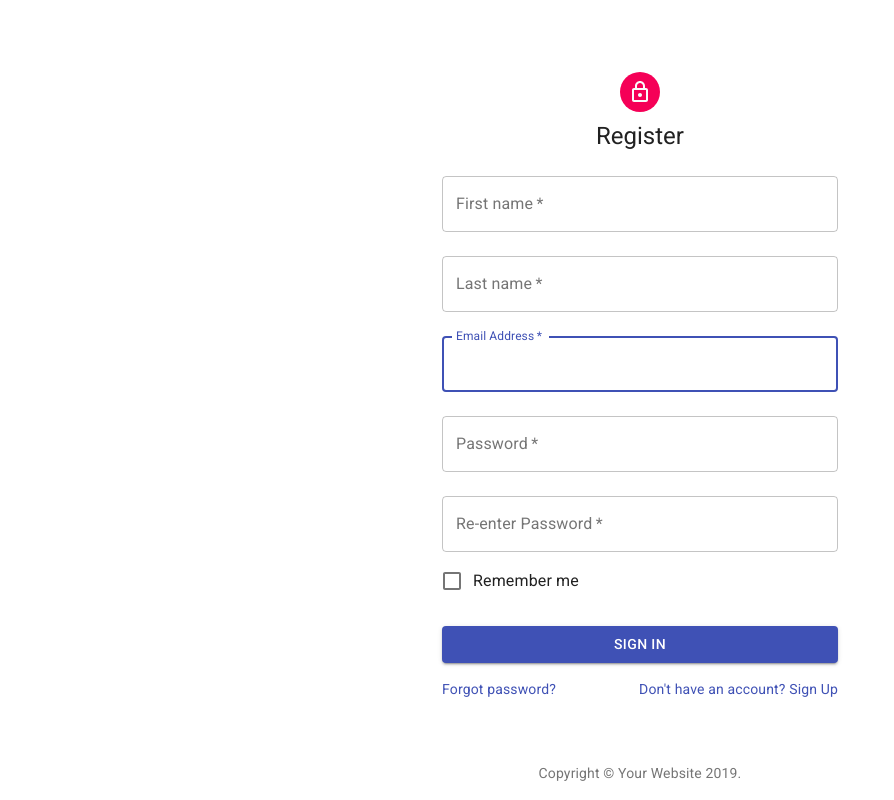
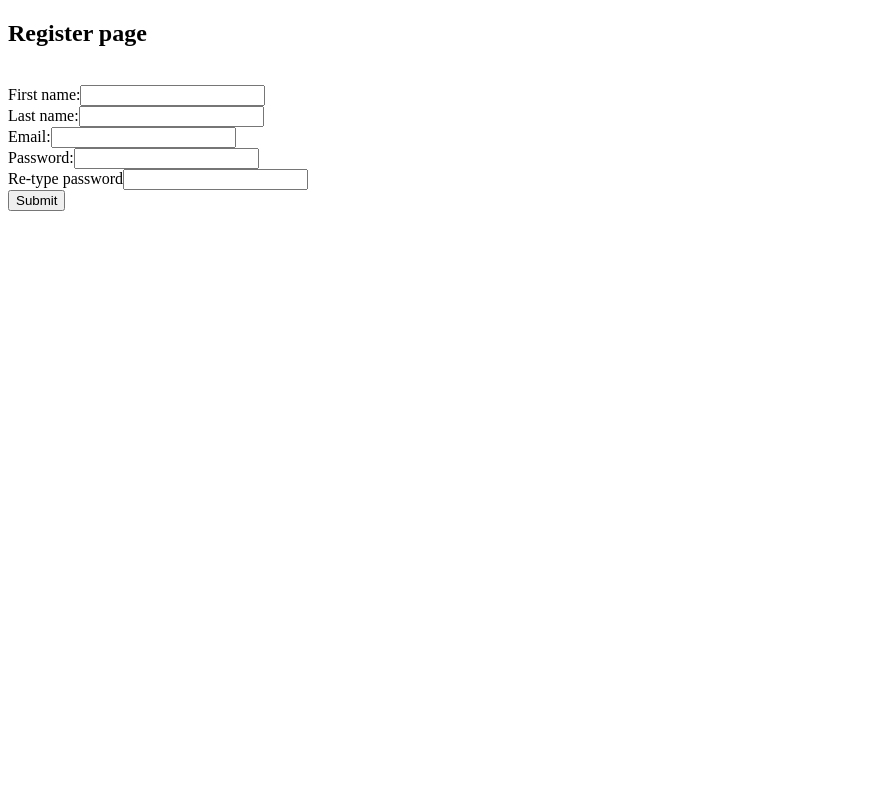
Before and after one commit to MrCookiez/api, a React (Create React App) app in the folder frontend/: page /register in a window 1280 px wide. Shown: the whole page, without its empty margins (0-894 px from the left). Built offline with nearby package versions, Linux system fonts and the light colour scheme.

Commit message:
simplify form

```diff
--- a/frontend/package.json
+++ b/frontend/package.json
@@ -8,6 +8,7 @@
     "eslint": "^6.6.0",
     "react": "^16.11.0",
     "react-dom": "^16.11.0",
+    "react-router-dom": "^5.1.2",
     "react-scripts": "3.2.0"
   },
   "scripts": {
--- a/frontend/src/App.js
+++ b/frontend/src/App.js
@@ -1,6 +1,25 @@
-import React from 'react';
-import SignIn from './pages/register';
+import React, { Component } from 'react';
+import { BrowserRouter, Route, Switch } from 'react-router-dom';
+import Welcome from './pages/Welcome';
+import Register from './pages/Register';
+import Login from './pages/Login';
+import Home from './pages/Home';
 
-const App = () => <SignIn />;
+class App extends Component {
+  render() {
+    return (
+        <BrowserRouter>
+        <div className="App">
+              <Switch>
+                <Route path='/' component={Home} exact>HOME</Route>
+                <Route path='/login' component={Login} />
+                <Route path='/register' component={Register} />
+                <Route path='/welcome' component={Welcome} />
+              </Switch>
+        </div>
+        </BrowserRouter>
+    );
+  }
+}
 
 export default App;
--- /dev/null
+++ b/frontend/src/pages/Home/index.js
@@ -0,0 +1,5 @@
+import React from 'react';
+
+const Home = () => <>Hello World Home</>;
+
+export default Home;
--- /dev/null
+++ b/frontend/src/pages/Login/index.js
@@ -0,0 +1,5 @@
+import React from 'react';
+
+const Login = () => <>Hello World Login</>;
+
+export default Login;
--- /dev/null
+++ b/frontend/src/pages/Welcome/index.js
@@ -0,0 +1,5 @@
+import React from 'react';
+
+const Welcome = () => <>Hello World Welcome</>;
+
+export default Welcome;
--- a/frontend/src/pages/register/index.js
+++ b/frontend/src/pages/register/index.js
@@ -1,157 +1,29 @@
 import React from 'react';
-import Avatar from '@material-ui/core/Avatar';
-import Button from '@material-ui/core/Button';
-import CssBaseline from '@material-ui/core/CssBaseline';
-import TextField from '@material-ui/core/TextField';
-import FormControlLabel from '@material-ui/core/FormControlLabel';
-import Checkbox from '@material-ui/core/Checkbox';
-import Link from '@material-ui/core/Link';
-import Grid from '@material-ui/core/Grid';
-import Box from '@material-ui/core/Box';
-import LockOutlinedIcon from '@material-ui/icons/LockOutlined';
-import Typography from '@material-ui/core/Typography';
-import { makeStyles } from '@material-ui/core/styles';
-import Container from '@material-ui/core/Container';
 
-function Copyright() {
-  return (
-    <Typography variant="body2" color="textSecondary" align="center">
-      {'Copyright © '}
-      <Link color="inherit" href="https://material-ui.com/">
-        Your Website
-      </Link>{' '}
-      {new Date().getFullYear()}
-      {'.'}
-    </Typography>
-  );
-}
+const Register = () => (
+  <>
+    <h2>Register page</h2>
 
-const useStyles = makeStyles(theme => ({
-  '@global': {
-    body: {
-      backgroundColor: theme.palette.common.white,
-    },
-  },
-  paper: {
-    marginTop: theme.spacing(8),
-    display: 'flex',
-    flexDirection: 'column',
-    alignItems: 'center',
-  },
-  avatar: {
-    margin: theme.spacing(1),
-    backgroundColor: theme.palette.secondary.main,
-  },
-  form: {
-    width: '100%', // Fix IE 11 issue.
-    marginTop: theme.spacing(1),
-  },
-  submit: {
-    margin: theme.spacing(3, 0, 2),
-  },
-}));
+    <form action="/welcome">
+      <br/>
+      <label>First name:</label>
+      <input type='text' name='firstname' />
+      <br/>
+      <label>Last name:</label>
+      <input type='text' name='firstname' />
+      <br/>
+      <label>Email:</label>
+      <input type='email' name='email' />
+      <br/>
+      <label>Password:</label>
+      <input type='password' name='password' />
+      <br/>
+      <label>Re-type password</label>
+      <input type='password' name='passwordMatch' />
+      <br/>
+      <input type='submit' value='Submit' />
+    </form>
+  </>
+);
 
-export default function SignIn() {
-  const classes = useStyles();
-
-  return (
-    <Container component="main" maxWidth="xs">
-      <CssBaseline />
-      <div className={classes.paper}>
-        <Avatar className={classes.avatar}>
-          <LockOutlinedIcon />
-        </Avatar>
-        <Typography component="h1" variant="h5">
-          Register
-        </Typography>
-        <form method='POST' action='/register' className={classes.form} noValidate>
-        <TextField
-            variant="outlined"
-            margin="normal"
-            required
-            fullWidth
-            id="firstname"
-            label="First name"
-            name="firstname"
-            autoComplete="firstname"
-            autoFocus
-        />
-
-        <TextField
-            variant="outlined"
-            margin="normal"
-            required
-            fullWidth
-            id="lastname"
-            label="Last name"
-            name="lastname"
-            autoComplete="lastname"
-            autoFocus
-          />
-
-          <TextField
-            variant="outlined"
-            margin="normal"
-            required
-            fullWidth
-            id="email"
-            label="Email Address"
-            name="email"
-            autoComplete="email"
-            autoFocus
-          />
-          <TextField
-            variant="outlined"
-            margin="normal"
-            required
-            fullWidth
-            name="password"
-            label="Password"
-            type="password"
-            id="password"
-            autoComplete="current-password"
-          />
-          <TextField
-            variant="outlined"
-            margin="normal"
-            required
-            fullWidth
-            name="passwordMatch"
-            label="Re-enter Password"
-            type="password"
-            id="passwordMatch"
-            autoComplete="current-password"
-          />
-          <FormControlLabel
-            control={<Checkbox value="remember" color="primary" />}
-            label="Remember me"
-          />
-          <Button
-            type="submit"
-            fullWidth
-            variant="contained"
-            color="primary"
-            className={classes.submit}
-          >
-            Sign In
-          </Button>
-          <Grid container>
-            <Grid item xs>
-              <Link href="#" variant="body2">
-                Forgot password?
-              </Link>
-            </Grid>
-            <Grid item>
-              <Link href="#" variant="body2">
-                {"Don't have an account? Sign Up"}
-              </Link>
-            </Grid>
-          </Grid>
-        </form>
-      </div>
-      <Box mt={8}>
-        <Copyright />
-      </Box>
-    </Container>
-  );
-}
+export default Register;
```
Also changed, not shown: 1 other file (tests, documents, lock files or other folders).
